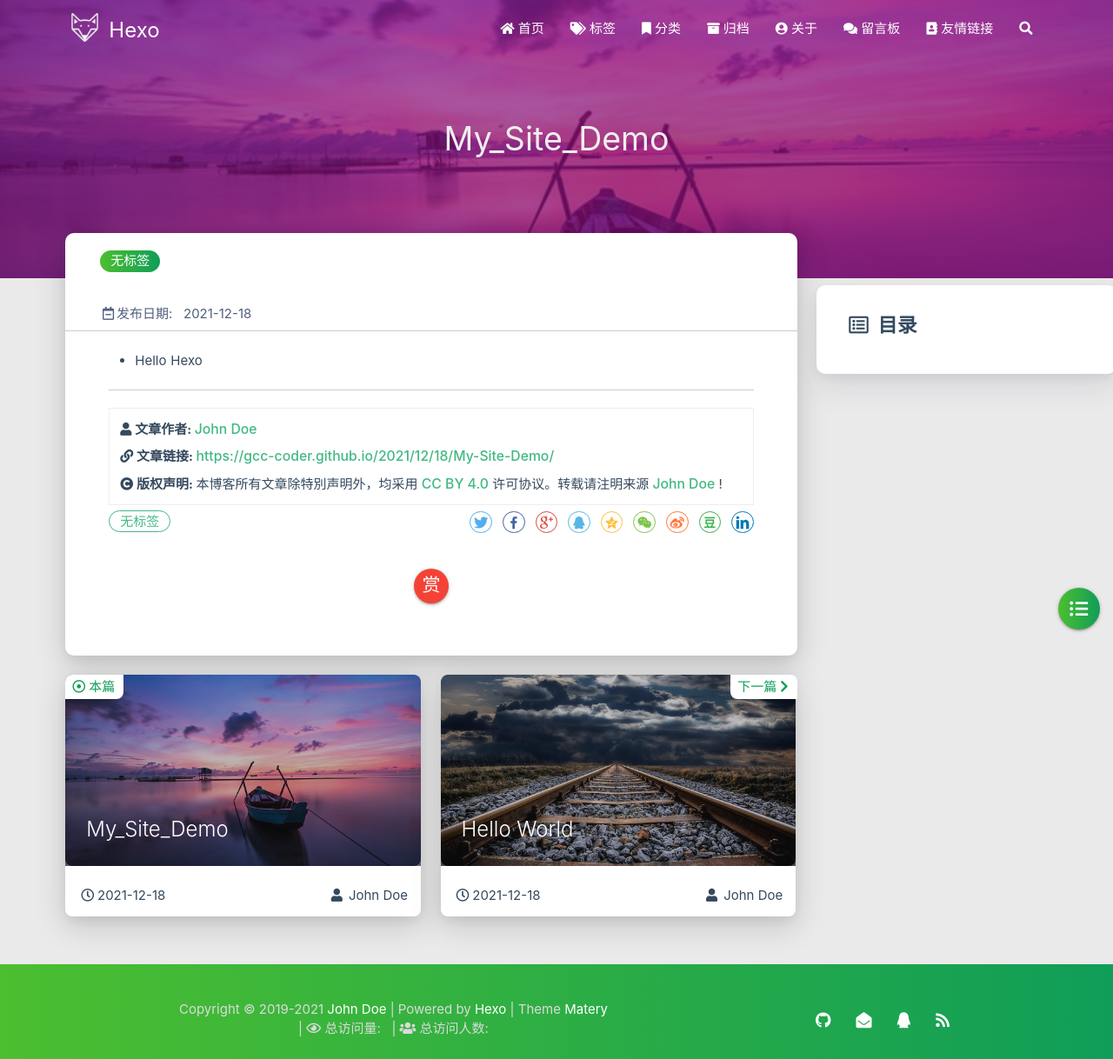
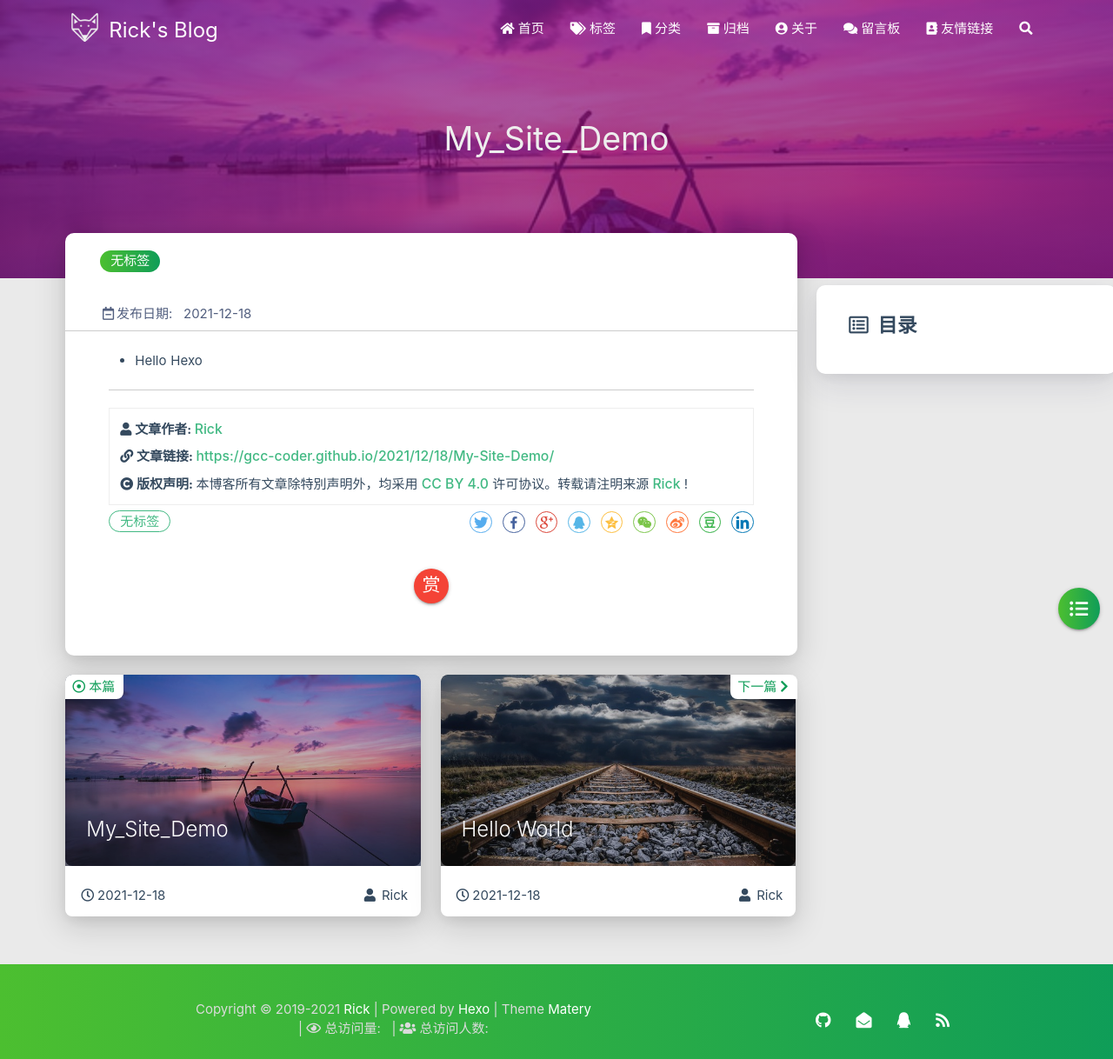
Before and after one commit to gcc-coder/gcc-coder.github.io, a plain HTML site: page 2021/12/18/My-Site-Demo/index.html in a window 1280 px wide. Shown: the whole page at 87% size. Drawn offline with Linux system fonts and the light colour scheme; some packages are replaced by stand-ins of ours; no server answers; a script that the page names is missing.

Commit message:
Site updated: 2021-12-18 16:23:10

```diff
--- a/2021/12/18/My-Site-Demo/index.html
+++ b/2021/12/18/My-Site-Demo/index.html
@@ -4,7 +4,7 @@
 
 <head>
     <meta charset="utf-8">
-    <meta name="keywords" content="My_Site_Demo, Hexo">
+    <meta name="keywords" content="My_Site_Demo, Rick&#39;s Blog">
     <meta name="description" content="
 Hello Hexo
 
@@ -20,7 +20,7 @@ Hello Hexo
     <!-- Global site tag (gtag.js) - Google Analytics -->
 
 
-    <title>My_Site_Demo | Hexo</title>
+    <title>My_Site_Demo | Rick&#39;s Blog</title>
     <link rel="icon" type="image/png" href="/favicon.png">
 
     <link rel="stylesheet" type="text/css" href="/libs/awesome/css/all.min.css">
@@ -47,7 +47,7 @@ Hello Hexo
 
                     <img src="/medias/logo.png" class="logo-img" alt="LOGO">
 
-                    <span class="logo-span">Hexo</span>
+                    <span class="logo-span">Rick&#39;s Blog</span>
                 </a>
             </div>
 
@@ -146,7 +146,7 @@ Hello Hexo
 
         <img src="/medias/logo.png" class="logo-img circle responsive-img">
 
-        <div class="logo-name">Hexo</div>
+        <div class="logo-name">Rick&#39;s Blog</div>
         <div class="logo-desc">
 
             Never really desperate, only the lost of the soul.
@@ -485,7 +485,7 @@ Hello Hexo
                     </i>
                 </span>
                 <span class="reprint-info">
-                    <a href="/about" rel="external nofollow noreferrer">John Doe</a>
+                    <a href="/about" rel="external nofollow noreferrer">Rick</a>
                 </span>
             </div>
             <div class="reprint__type">
@@ -508,7 +508,7 @@ Hello Hexo
                     本博客所有文章除特別声明外，均采用
                     <a href="https://creativecommons.org/licenses/by/4.0/deed.zh" rel="external nofollow noreferrer" target="_blank">CC BY 4.0</a>
                     许可协议。转载请注明来源
-                    <a href="/about" target="_blank">John Doe</a>
+                    <a href="/about" target="_blank">Rick</a>
                     !
                 </span>
             </div>
@@ -729,7 +729,7 @@ Hello Hexo
                         <span class="publish-author">
 
                             <i class="fas fa-user fa-fw"></i>
-                            John Doe
+                            Rick
 
                         </span>
                     </div>
@@ -767,7 +767,7 @@ Hello Hexo
                         <span class="publish-author">
 
                             <i class="fas fa-user fa-fw"></i>
-                            John Doe
+                            Rick
 
                         </span>
                     </div>
@@ -966,7 +966,7 @@ Hello Hexo
 
                 <span id="year">2019-2021</span>
 
-            <a href="/about" target="_blank">John Doe</a>
+            <a href="/about" target="_blank">Rick</a>
             |&nbsp;Powered by&nbsp;<a href="https://hexo.io/" target="_blank">Hexo</a>
             |&nbsp;Theme&nbsp;<a href="https://github.com/blinkfox/hexo-theme-matery" target="_blank">Matery</a>
             <br>
```
Also changed, not shown: 2021/12/18/hello-world/index.html (+9 -9 lines), archives/2021/12/index.html (+9 -9 lines), archives/2021/index.html (+9 -9 lines), archives/index.html (+9 -9 lines), index.html (+9 -9 lines).
